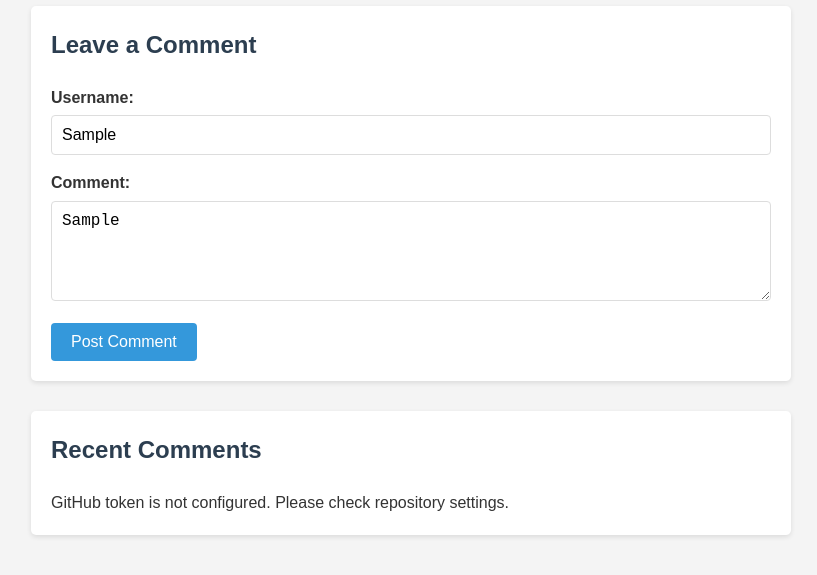
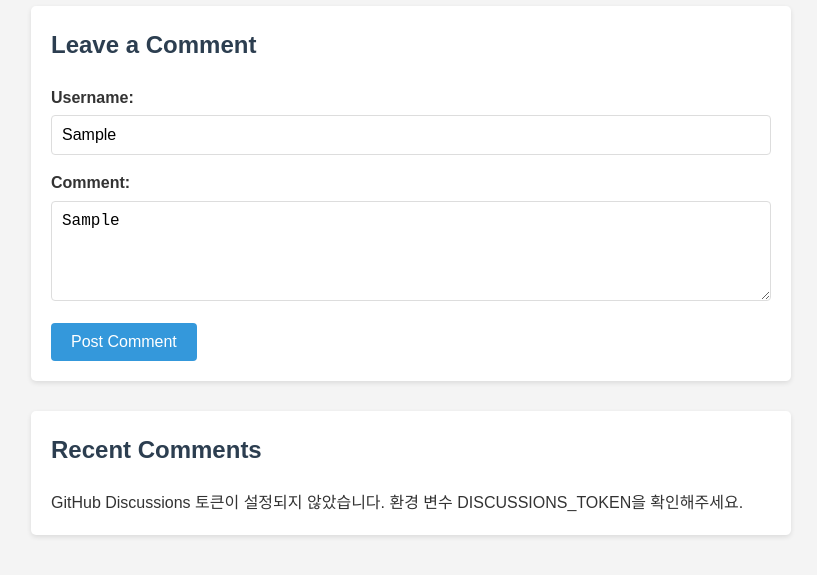
Before and after one commit to dubu/minecraft, a website: page comments.html in a window 1280 px wide. Both pictures are taken after typing "Sample", "Sample" into the empty fields and a click on the button "Post Comment". Shown: the part 85-660 px from the top of the page, without its empty margins (229-1046 px from the left). Drawn offline with Linux system fonts and the light colour scheme.

Commit message:
token set

```diff
--- a/comments.js
+++ b/comments.js
@@ -19,7 +19,7 @@ commentForm.addEventListener('submit', async (e) => {
     e.preventDefault();
 
     if (!GITHUB_TOKEN) {
-        alert('GitHub token is not configured. Please check repository settings.');
+        alert('GitHub Discussions 토큰이 설정되지 않았습니다. 환경 변수 DISCUSSIONS_TOKEN을 확인해주세요.');
         return;
     }
 
@@ -39,7 +39,7 @@ commentForm.addEventListener('submit', async (e) => {
 // Load comments from GitHub Discussions
 async function loadComments() {
     if (!GITHUB_TOKEN) {
-        commentsList.innerHTML = '<p>GitHub token is not configured. Please check repository settings.</p>';
+        commentsList.innerHTML = '<p>GitHub Discussions 토큰이 설정되지 않았습니다. 환경 변수 DISCUSSIONS_TOKEN을 확인해주세요.</p>';
         return;
     }
 
```
Also changed, not shown: index.html (+1 -1 lines).
